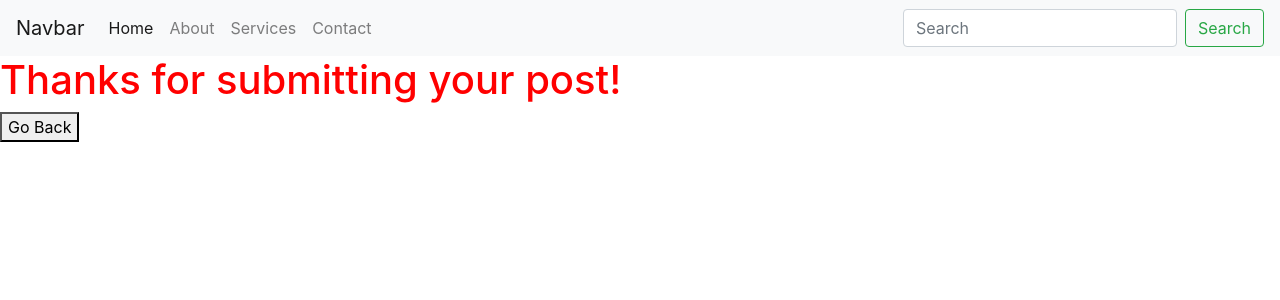
After one commit to brianharrisjr/backendpractice, a Node server app: template views/submitpost.ejs in a window 1280 px wide. The commit adds this page. Shown: the top 300 px of the page. Run offline with Node 20, Linux system fonts and the light colour scheme; the template is opened without the code that fills it, so the values that code supplies are empty; some libraries are stand-ins or nearby versions.

Commit message:
testing post routes

```diff
--- a/app.js
+++ b/app.js
@@ -21,6 +21,10 @@ app.get("/contact", function(req,res){
   res.render("contact");
 });
 
+app.post("/addpost", function(req,res){
+  res.render("submitpost")
+})
+
 
 app.listen(3000, function(){
   console.log("Server Started");
--- a/views/services.ejs
+++ b/views/services.ejs
@@ -2,4 +2,9 @@
 
 <h1>Services page</h1>
 
+<form action="/addpost" method="POST">
+  <input type="text" name="name" value="name" placeholder="enter name">
+  <button type="submit">Submit</button>
+</form>
+
 <% include partials/footer %>
--- /dev/null
+++ b/views/submitpost.ejs
@@ -0,0 +1,7 @@
+<% include partials/header %>
+
+<h1>Thanks for submitting your post!</h1>
+
+<button type="submit" action="/">Go Back </button>
+
+<% include partials/footer %>
```
Also changed, not shown: views/.ejs (renamed from views/contact.ejs).
